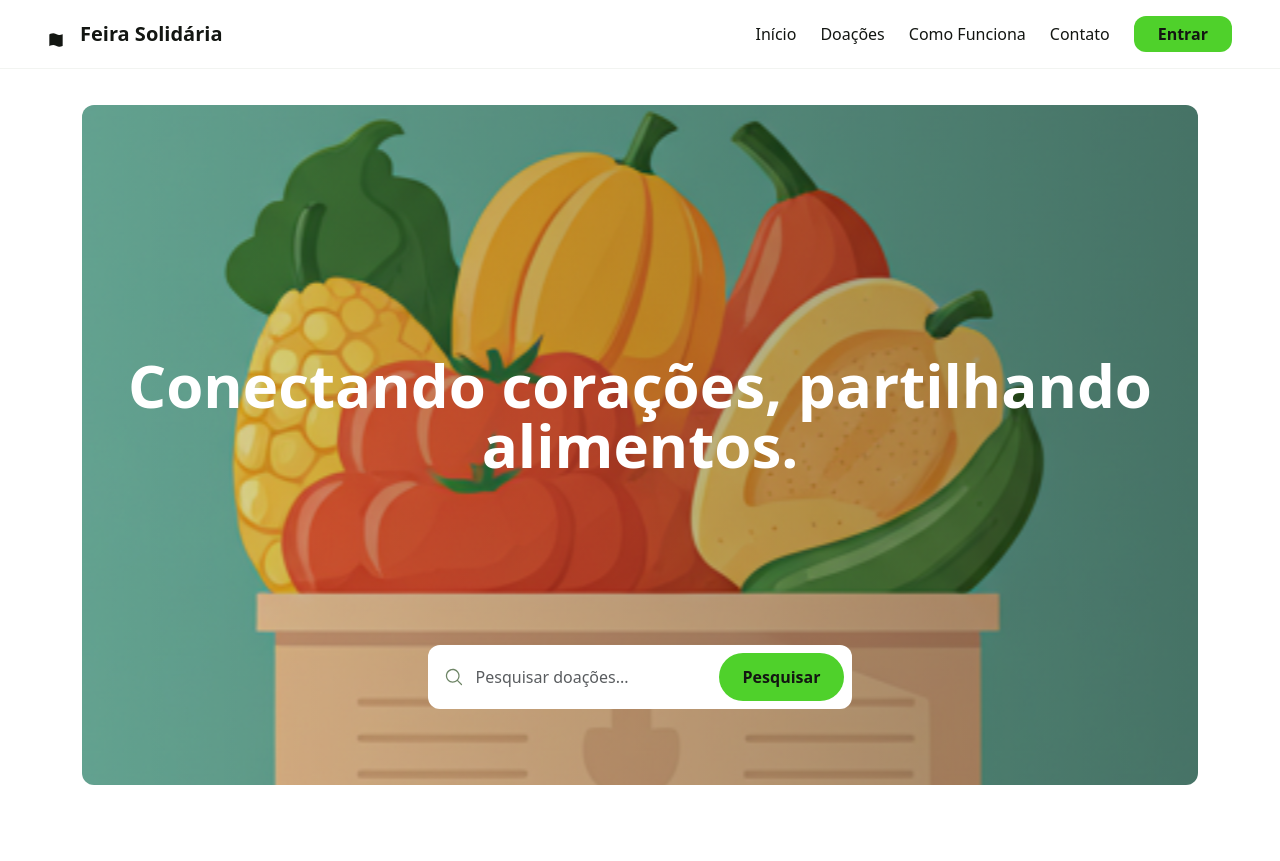
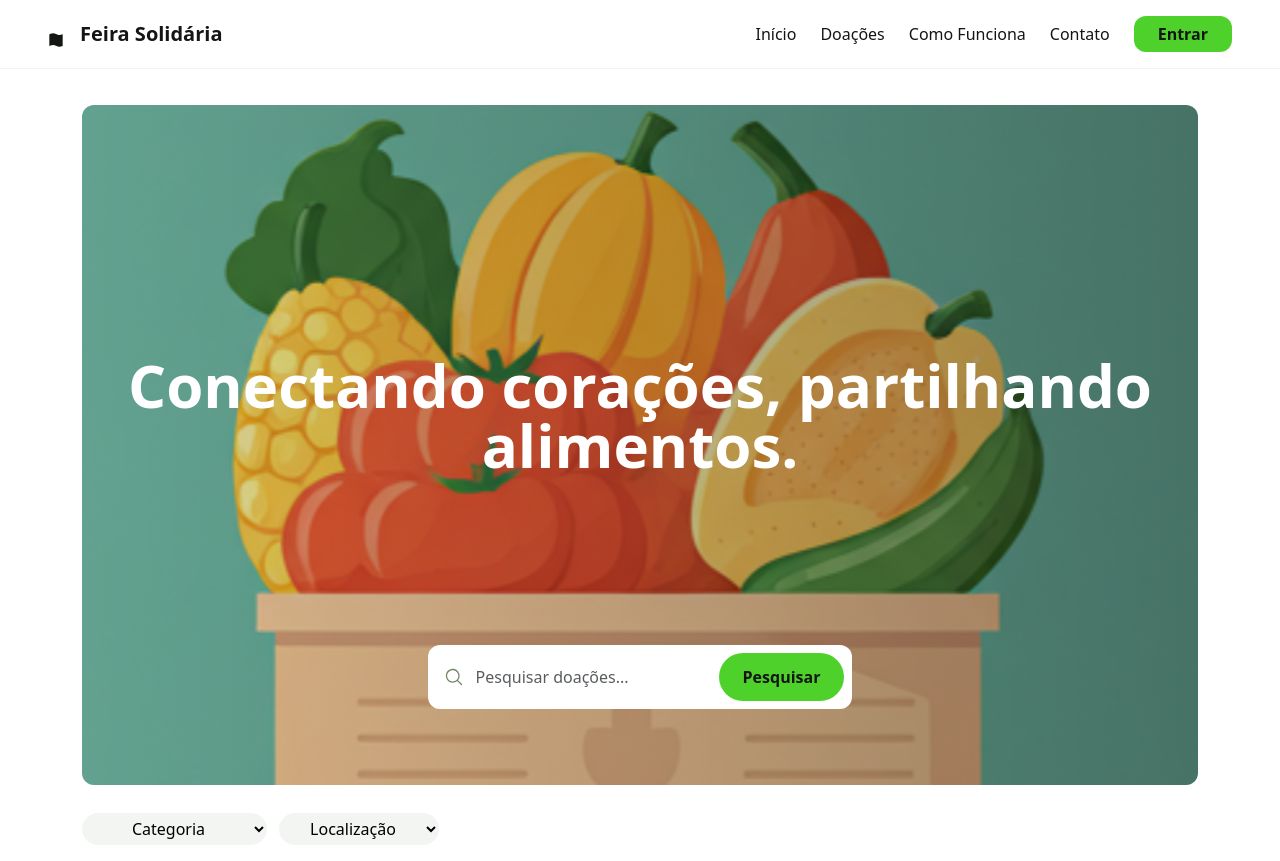
Before and after one commit to JoaoAlisonTI/feira-solidaria, a React (Vite) app in the folder frontend/: page / in a window 1280 px wide. Before the commit the page ends 801 px from the top, so only its background shows below. Built offline with nearby package versions, Linux system fonts and the light colour scheme.

Commit message:
Add files via upload

```diff
--- a/frontend/src/pages/Home/Home.jsx
+++ b/frontend/src/pages/Home/Home.jsx
@@ -21,7 +21,48 @@ function Home() {
                         <Input />
                     </div>
                 </section>
+                <section className="list-itens-section">
+                    <div className="select-div">
+                        <select className="select" name="categoria">
+                            <option value="">Categoria</option>
+                            <option value="alimentos">Alimentos</option>
+                            <option value="roupas">Roupas</option>
+                            <option value="calçados">Calçados</option>
+                            <option value="acessorios">Acessórios</option>
+                            <option value="higiene-pessoal">Higiene pessoal</option>
+                            <option value="moveis">Móveis</option>
+                            <option value="eletrodomesticos">Eletrodomésticos</option>
+                            <option value="utensilios-domesticos">Utensílios domésticos</option>
+                            <option value="livros">Livros</option>
+                            <option value="material-escolar">Material escolar</option>
+                            <option value="brinquedos">Brinquedos</option>
+                            <option value="itens-infantis">Itens infantis</option>
+                            <option value="tecnologia">Tecnologia</option>
+                            <option value="ferramentas">Ferramentas</option>
+                            <option value="esporte-lazer">Esporte e lazer</option>
+                            <option value="jardinagem">Jardinagem</option>
+                            <option value="outros">Outros</option>
+                        </select>
 
+                        <select className="select" name="localizacao">
+                            <option value="">Localização</option>
+                            <option value="centro">Centro</option>
+                            <option value="zona-norte">Zona Norte</option>
+                            <option value="zona-sul">Zona Sul</option>
+                            <option value="zona-leste">Zona Leste</option>
+                            <option value="zona-oeste">Zona Oeste</option>
+                            <option value="bairro-1">Bairro 1</option>
+                            <option value="bairro-2">Bairro 2</option>
+                            <option value="cidade-a">Cidade A</option>
+                            <option value="cidade-b">Cidade B</option>
+                            <option value="outras">Outras localidades</option>
+                        </select>
+                    </div>
+
+                    <div className="itens-div">
+                    {/*Itens mapeados aqui*/}
+                    </div>
+                </section>
             </main>
 
         </>
--- a/frontend/src/pages/Home/home.css
+++ b/frontend/src/pages/Home/home.css
@@ -19,3 +19,32 @@
     margin-top: 173px;
     line-height: 60px;
 }
+
+.list-itens-section {
+    margin-top: 28px;
+    display: flex;
+    flex-direction: column;
+    justify-content: center;
+    align-items: center;
+}
+
+.select-div {
+    width: 100%;
+    display: flex;
+    flex-wrap: wrap;
+    gap: 12px;
+}
+
+.select {
+    border: none;
+    outline: none;
+    border-radius: 16px;
+    background-color: #F2F5F2;
+    height: 32px;
+    width: auto;
+    text-align: center;
+    cursor: pointer;
+}
+.select:focus {
+    border: 2px solid black;
+}
```
